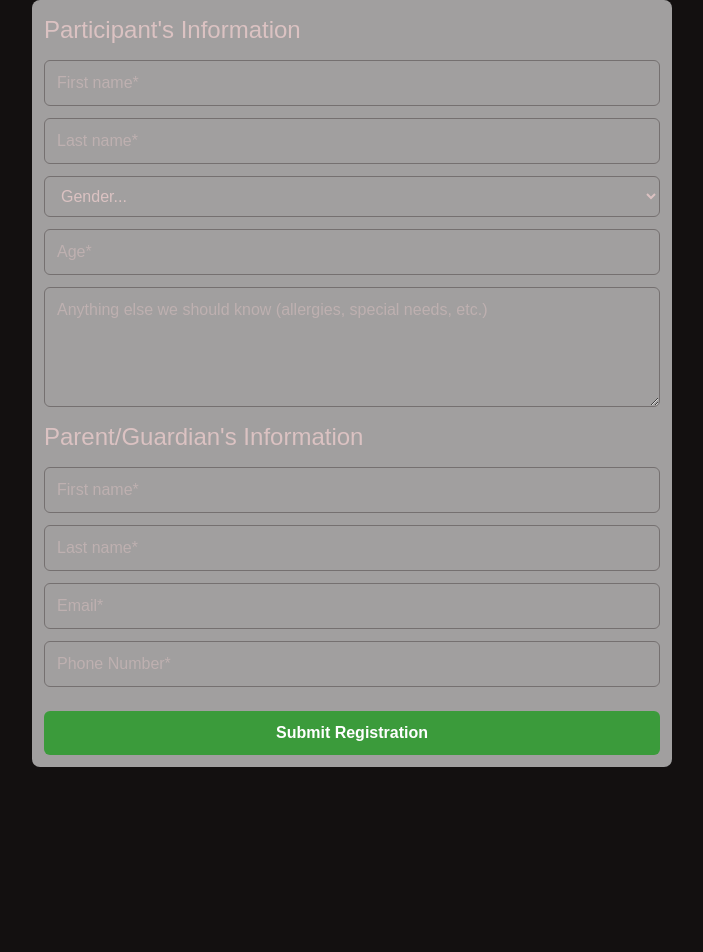
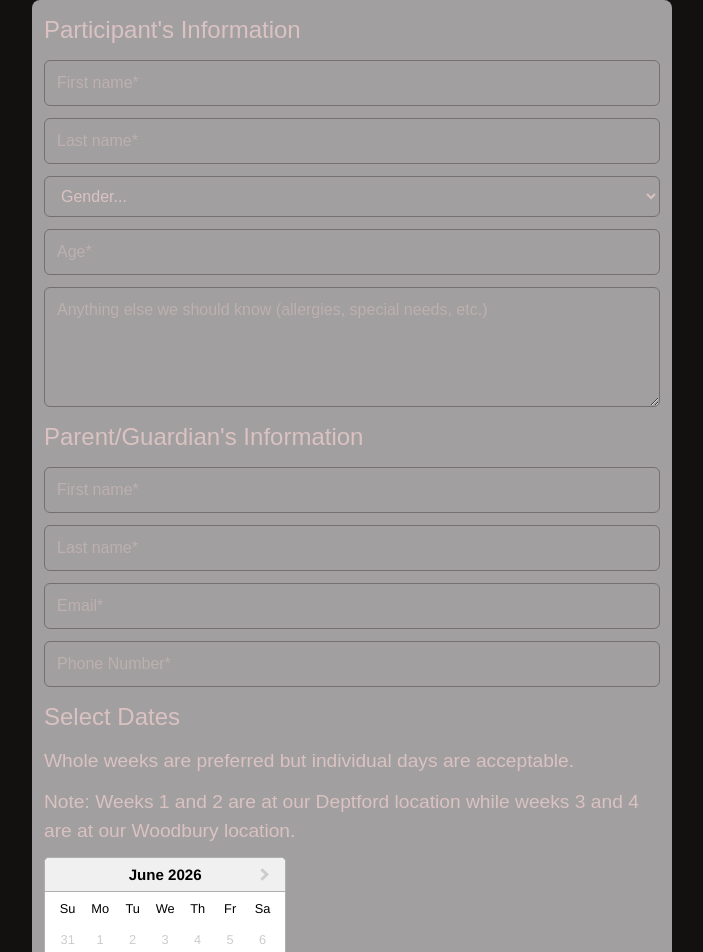
Before and after one commit to DockingMule/SummerCamp, a Next.js app: page /register in a window 1280 px wide. Shown: the top 952 px of the page, without its empty margins (288-991 px from the left). Before the commit the page ends 800 px from the top, so only its background shows below. Built offline with nearby package versions, Linux system fonts and the light colour scheme.

Commit message:
Adding calendar to regristation page
Fixes issues #7

```diff
--- a/app/register/page.tsx
+++ b/app/register/page.tsx
@@ -1,10 +1,11 @@
 "use client";
 import { useState, useEffect, useRef } from "react";
 import { useForm } from "react-hook-form";
+import DatePicker from "../../components/DatePicker";
 import '../globals.css';
 
 export default function App() {
-  const { register, handleSubmit, formState: { errors } } = useForm();
+  const { register, handleSubmit, formState: { errors }, setValue } = useForm();
   const [data, setData] = useState("");
   const [banner, setBanner] = useState("");
   const [showBanner, setShowBanner] = useState(false);
@@ -17,6 +18,11 @@ export default function App() {
       }
     };
   }, []);
+
+  // register a non-visual field to hold selected dates
+  useEffect(() => {
+    register("dates");
+  }, [register]);
 
   function showBannerMessage(msg: string, timeout = 30000) {
     setBanner(msg);
@@ -90,6 +96,11 @@ export default function App() {
               placeholder="Phone Number*"
               className={errors.parentPhone ? 'error' : ''}
             />
+            <h1>Select Dates</h1>
+            <small>Whole weeks are preferred but individual days are acceptable.</small>
+            <small>Note: Weeks 1 and 2 are at our Deptford location while weeks 3 and 4 are at our Woodbury location.</small>
+            <DatePicker onDatesChange={(dates: Date[]) => setValue("dates", dates)} />
+
             {errors.age || errors.childFirstName || errors.childLastName || errors.parentFirstName || errors.parentLastName || errors.parentEmail || errors.parentPhone ? (
               <p style={{color: 'red', fontSize: 18}}>* Required field</p>
             ) : null}
--- /dev/null
+++ b/components/DatePicker.tsx
@@ -0,0 +1,58 @@
+import React, { useState, useCallback } from "react";
+import DatePicker from "react-datepicker";
+import "react-datepicker/dist/react-datepicker.css";
+
+type Props = {
+  selectedDates?: Date[];
+  onDatesChange?: (dates: Date[]) => void;
+};
+
+const SelectsMultipleFormat: React.FC<Props> = ({ selectedDates: initialDates, onDatesChange }) => {
+  const [selectedDates, setSelectedDates] = useState<Date[]>(initialDates ?? []);
+
+  const onChange = useCallback(
+    (dates: any) => {
+      // react-datepicker may pass a single Date or an array when using selectsMultiple
+      let next: Date[] = [];
+      if (Array.isArray(dates)) next = dates as Date[];
+      else if (dates instanceof Date) next = [dates];
+      else next = [];
+      setSelectedDates(next);
+      if (onDatesChange) onDatesChange(next);
+    },
+    [onDatesChange],
+  );
+
+  const formatMultipleDates = useCallback(
+    (dates: Date[], formatDate: (date: Date) => string) => dates.map(formatDate).join(" | "),
+    [],
+  );
+
+  const includeDates = [
+    new Date(2026, 5, 29), new Date(2026, 5, 30), new Date(2026, 6, 1), new Date(2026, 6, 2),
+    new Date(2026, 6, 6), new Date(2026, 6, 7), new Date(2026, 6, 8), new Date(2026, 6, 9),
+    new Date(2026, 6, 13), new Date(2026, 6, 14), new Date(2026, 6, 15), new Date(2026, 6, 16),
+    new Date(2026, 6, 20), new Date(2026, 6, 21), new Date(2026, 6, 22), new Date(2026, 6, 23),
+  ];
+
+  return (
+    <div>
+      <DatePicker
+        // use `selectedDates` prop (per some examples) and avoid passing `selected` to prevent conflicts
+        selectedDates={selectedDates as unknown as any}
+        selectsMultiple
+        onChange={onChange}
+        shouldCloseOnSelect={false}
+        disabledKeyboardNavigation
+        includeDates={includeDates}
+        formatMultipleDates={formatMultipleDates}
+        inline
+      />
+      <div style={{ marginTop: 8, color: "#222" }}>
+        {selectedDates.length ? 'Estimated Cost: $' + selectedDates.length * 60 : ''}
+      </div>
+    </div>
+  );
+};
+
+export default SelectsMultipleFormat;
--- a/package.json
+++ b/package.json
@@ -11,6 +11,7 @@
   "dependencies": {
     "next": "16.1.1",
     "react": "19.2.3",
+    "react-datepicker": "^9.1.0",
     "react-dom": "19.2.3",
     "react-hook-form": "^7.69.0"
   },
```
Also changed, not shown: 1 other file (tests, documents, lock files or other folders).
